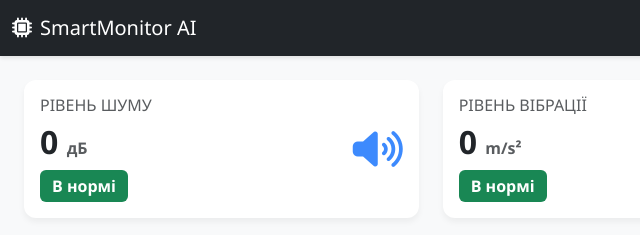
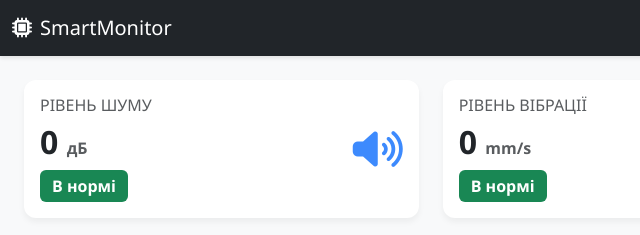
Before and after one commit to yura307/diploma-iot-server, a plain HTML site: page index.html in a window 1280 px wide. Shown: the top 235 px of the page, 0-640 px from the left. Drawn offline with nearby package versions, Linux system fonts and the light colour scheme.

Commit message:
Update index.html

```diff
--- a/index.html
+++ b/index.html
@@ -16,7 +16,7 @@
 
 <nav class="navbar navbar-expand-lg navbar-dark bg-dark mb-4">
     <div class="container-fluid">
-        <a class="navbar-brand" href="#"><i class="fa-solid fa-microchip me-2"></i>SmartMonitor AI</a>
+        <a class="navbar-brand" href="#"><i class="fa-solid fa-microchip me-2"></i>SmartMonitor</a>
         <span class="navbar-text text-light">
             <i class="fa-solid fa-circle text-success me-1" id="connectionStatus"></i> Онлайн
         </span>
@@ -45,7 +45,7 @@
                 <div class="card-body d-flex justify-content-between align-items-center">
                     <div>
                         <h6 class="text-muted text-uppercase mb-2">Рівень вібрації</h6>
-                        <h2 class="mb-0 fw-bold"><span id="vibroValue">0</span> <small class="text-muted fs-6">m/s²</small></h2>
+                        <h2 class="mb-0 fw-bold"><span id="vibroValue">0</span> <small class="text-muted fs-6">mm/s</small></h2>
                         <div class="mt-2" id="vibroStatus">
                             <span class="badge bg-success status-badge">В нормі</span>
                         </div>
```
